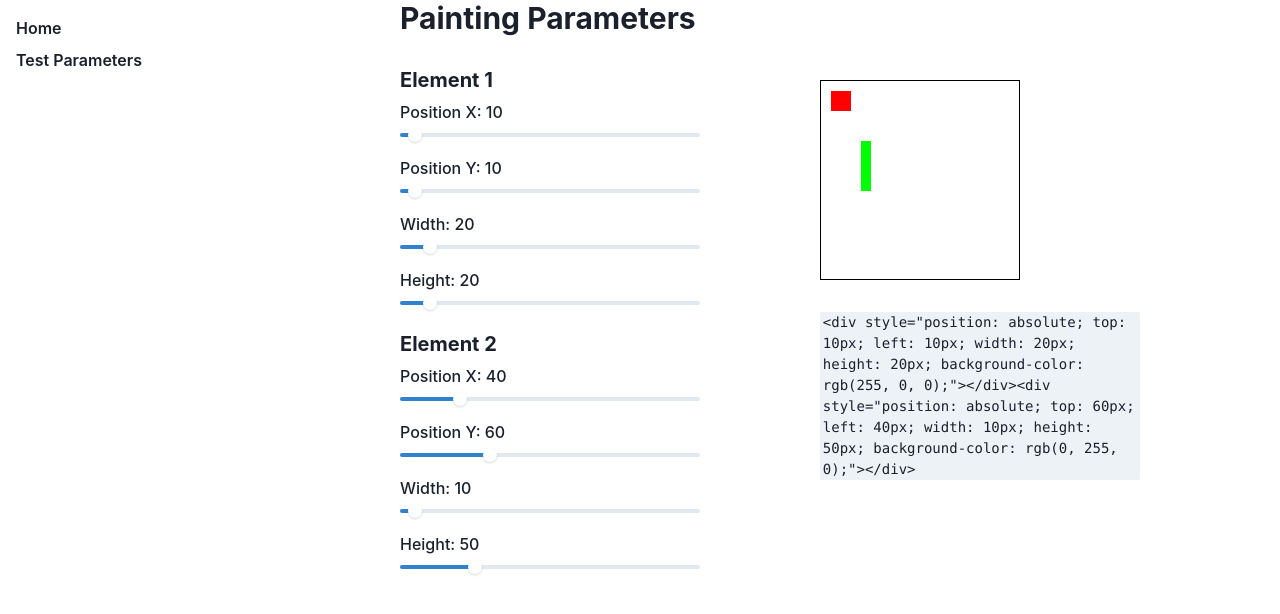
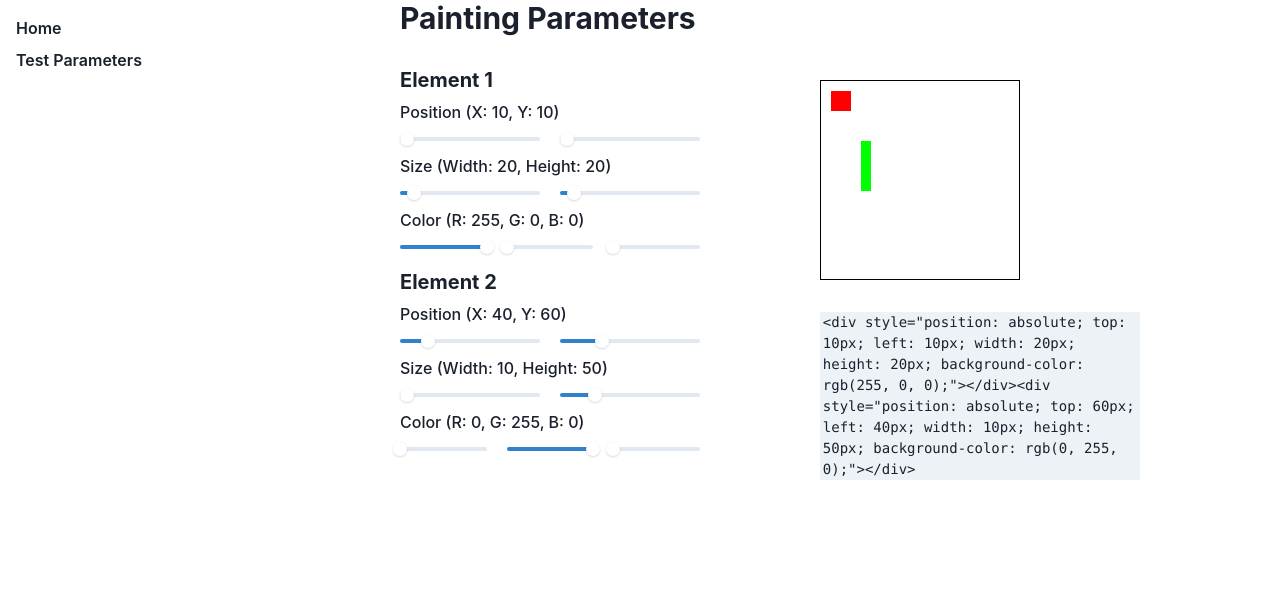
Before and after one commit to NordicBeaver/css-artist, a React (Create React App) app: page /test-parameters in a window 1280 px wide. Shown: the top 614 px of the page. Built offline with nearby package versions, Linux system fonts and the light colour scheme.

Commit message:
Update Painting Form. Add color sliders.

```diff
--- a/src/conponents/PaintingElementForm.tsx
+++ b/src/conponents/PaintingElementForm.tsx
@@ -1,6 +1,6 @@
 import { FormControl, FormLabel } from '@chakra-ui/form-control';
 import { VStack } from '@chakra-ui/layout';
-import { SliderFilledTrack, SliderTrack } from '@chakra-ui/react';
+import { HStack, SliderFilledTrack, SliderTrack } from '@chakra-ui/react';
 import { Slider, SliderThumb } from '@chakra-ui/slider';
 import React from 'react';
 import { PAINTING_HEIGHT, PAINTING_WIDTH } from '../constants';
@@ -27,43 +27,82 @@ export default function PaintingElementForm({ element, onChange }: PaintingEleme
     onChange?.({ ...element, height: value });
   };
 
+  const handleColorRedSliderChange = (value: number) => {
+    onChange?.({ ...element, backgroundRed: value });
+  };
+
+  const handleColorGreenSliderChange = (value: number) => {
+    onChange?.({ ...element, backgroundGreen: value });
+  };
+
+  const handleColorBlueSliderChange = (value: number) => {
+    onChange?.({ ...element, backgroundBlue: value });
+  };
+
   return (
     <VStack>
       <FormControl>
-        <FormLabel marginBottom={0}>Position X: {element.posX}</FormLabel>
+        <FormLabel>
+          Position (X: {element.posX}, Y: {element.posY})
+        </FormLabel>
+        <HStack spacing={5}>
           <Slider min={0} max={PAINTING_WIDTH} value={element.posX} onChange={handlePositionXSliderChange}>
             <SliderTrack>
               <SliderFilledTrack></SliderFilledTrack>
             </SliderTrack>
             <SliderThumb></SliderThumb>
           </Slider>
-      </FormControl>
-      <FormControl>
-        <FormLabel marginBottom={0}>Position Y: {element.posY}</FormLabel>
           <Slider min={0} max={PAINTING_HEIGHT} value={element.posY} onChange={handlePositionYSliderChange}>
             <SliderTrack>
               <SliderFilledTrack></SliderFilledTrack>
             </SliderTrack>
             <SliderThumb></SliderThumb>
           </Slider>
+        </HStack>
       </FormControl>
       <FormControl>
-        <FormLabel marginBottom={0}>Width: {element.width}</FormLabel>
+        <FormLabel>
+          Size (Width: {element.width}, Height: {element.height})
+        </FormLabel>
+        <HStack spacing={5}>
           <Slider min={0} max={PAINTING_WIDTH} value={element.width} onChange={handleWidthSliderChange}>
             <SliderTrack>
               <SliderFilledTrack></SliderFilledTrack>
             </SliderTrack>
             <SliderThumb></SliderThumb>
           </Slider>
-      </FormControl>
-      <FormControl>
-        <FormLabel marginBottom={0}>Height: {element.height}</FormLabel>
           <Slider min={0} max={PAINTING_HEIGHT} value={element.height} onChange={handleHeightSliderChange}>
             <SliderTrack>
               <SliderFilledTrack></SliderFilledTrack>
             </SliderTrack>
             <SliderThumb></SliderThumb>
           </Slider>
+        </HStack>
+      </FormControl>
+      <FormControl>
+        <FormLabel>
+          Color (R: {element.backgroundRed}, G: {element.backgroundGreen}, B: {element.backgroundBlue})
+        </FormLabel>
+        <HStack spacing={5}>
+          <Slider min={0} max={255} value={element.backgroundRed} onChange={handleColorRedSliderChange}>
+            <SliderTrack>
+              <SliderFilledTrack></SliderFilledTrack>
+            </SliderTrack>
+            <SliderThumb></SliderThumb>
+          </Slider>
+          <Slider min={0} max={255} value={element.backgroundGreen} onChange={handleColorGreenSliderChange}>
+            <SliderTrack>
+              <SliderFilledTrack></SliderFilledTrack>
+            </SliderTrack>
+            <SliderThumb></SliderThumb>
+          </Slider>
+          <Slider min={0} max={255} value={element.backgroundBlue} onChange={handleColorBlueSliderChange}>
+            <SliderTrack>
+              <SliderFilledTrack></SliderFilledTrack>
+            </SliderTrack>
+            <SliderThumb></SliderThumb>
+          </Slider>
+        </HStack>
       </FormControl>
     </VStack>
   );
```
Lines whose indentation alone changed are shown as unchanged.
